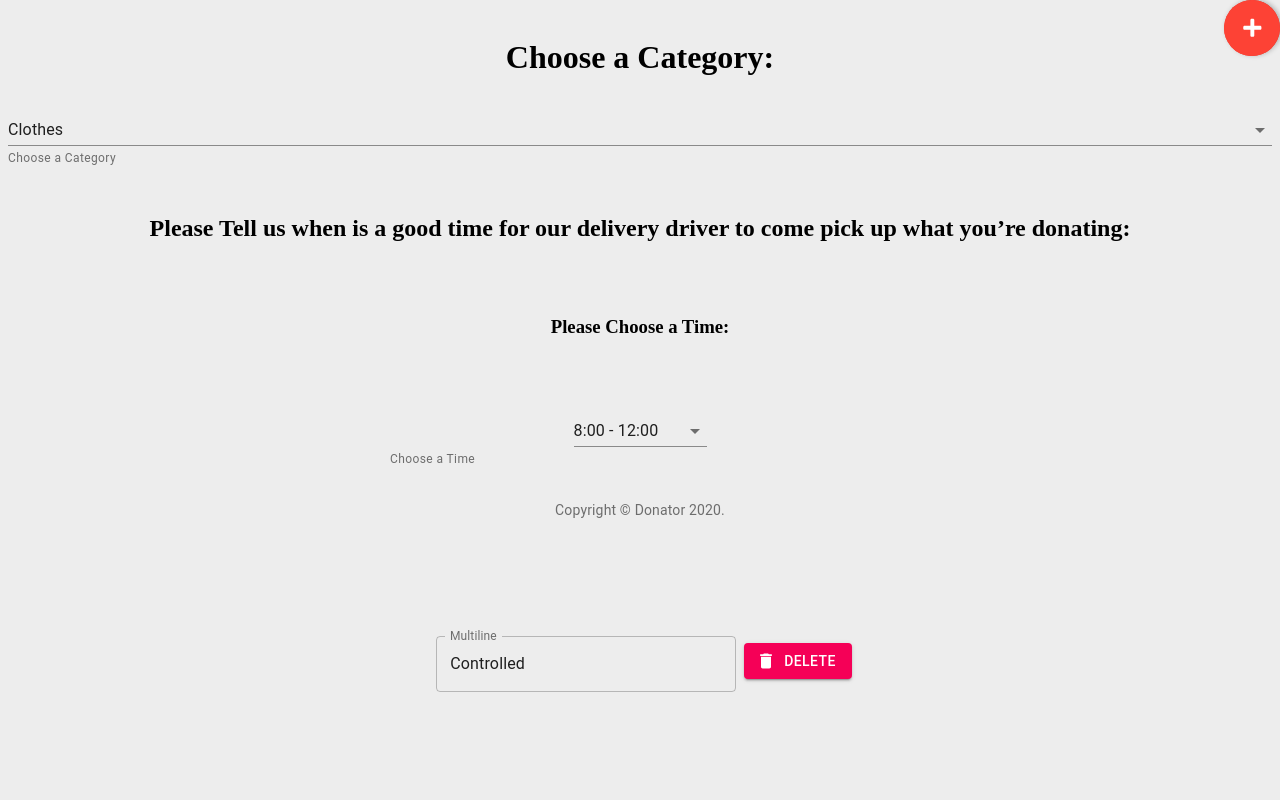
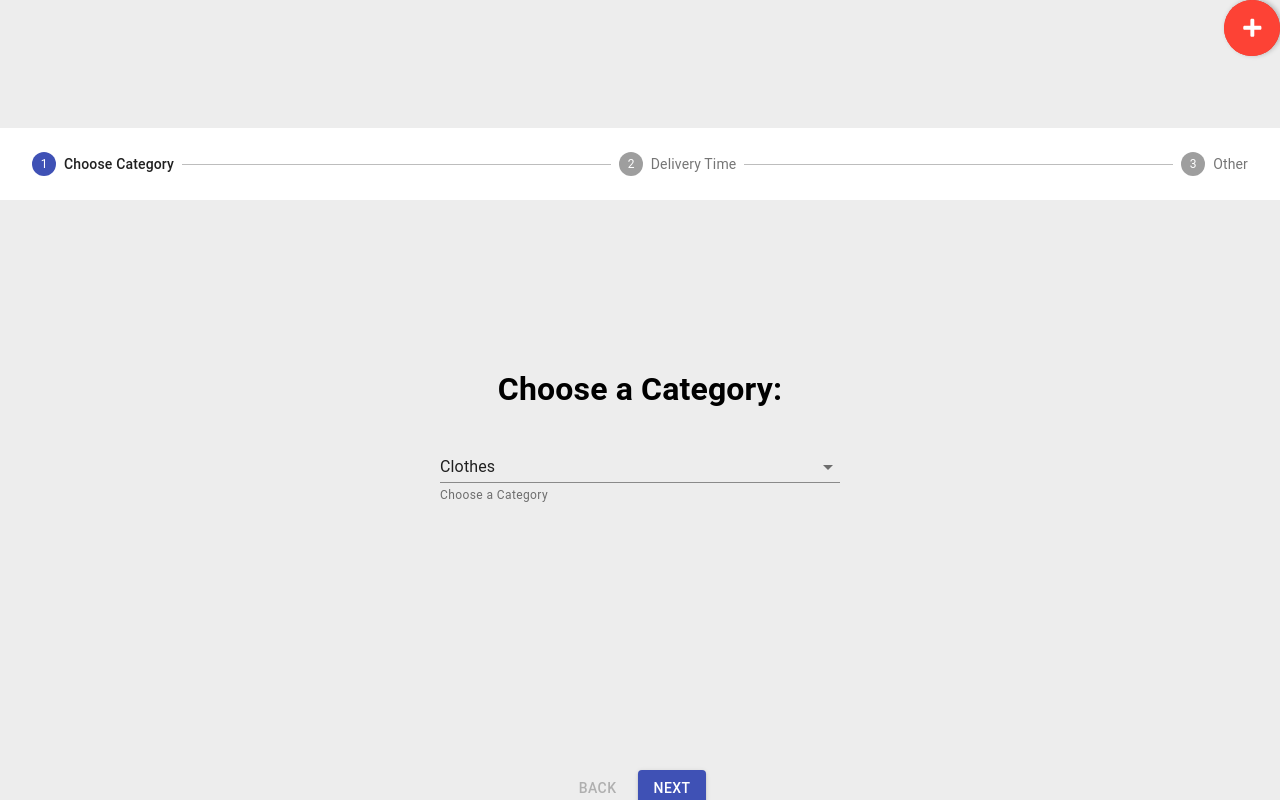
Before and after one commit to FACN8/Donator, a React (Create React App) app: page /DonationPage in a window 1280 px wide. Shown: the top 800 px of the page. Built offline with nearby package versions, Linux system fonts and the light colour scheme; no server answers.

Commit message:
Adds Stepper, and revamped the donation page

```diff
--- a/src/components/DeliveryTime/index.jsx
+++ b/src/components/DeliveryTime/index.jsx
@@ -4,15 +4,17 @@ import FormHelperText from "@material-ui/core/FormHelperText";
 import FormControl from "@material-ui/core/FormControl";
 import NativeSelect from "@material-ui/core/NativeSelect";
 
-
 const useStyles = makeStyles(theme => ({
   formControl: {
     margin: theme.spacing(1),
     minWidth: 500,
-    top: 50
+    top: 20
   },
   selectEmpty: {
     marginTop: theme.spacing(2)
+  },
+  chooseTime: {
+    marginLeft: 165
   }
 }));
 
@@ -27,38 +29,37 @@ function DeliveryTime() {
       ...state,
       [name]: event.target.value
     });
-}
+  };
 
   return (
     <div>
-          <br/>
+      <br />
       <h2>
-          Please Tell us when is a good time for our delivery driver to come
-          pick up what you’re donating:
+        Please Tell us when is a good time for our delivery driver to come pick
+        up what you’re donating:
       </h2>
-        <br/>
-        <br/>
-        <h3>Please Choose a Time:</h3>
+      <br />
+      <br />
       <FormControl className={classes.formControl}>
         <div className="timeSelect">
+          <FormHelperText className={classes.chooseTime}>
+            Please Choose Time
+          </FormHelperText>
           <NativeSelect>
-            className={classes.selectEmpty}
+            label="Please Choose Time" className={classes.selectEmpty}
             value={state.time}
-            name="time"
-            onChange={handleChange("time")}
-          >
+            name="time" onChange={handleChange("time")}>
             <option value="" disabled>
-              Please Choose
+              Please Choose Time
             </option>
             <option value={10}>8:00 - 12:00</option>
             <option value={20}>14:00 - 18:00</option>
             <option value={30}>Other</option>
           </NativeSelect>
         </div>
-          <FormHelperText>Choose a Time</FormHelperText>
       </FormControl>
     </div>
   );
-  };
+}
 
 export default DeliveryTime;
--- a/src/components/DonationDropDown/index.jsx
+++ b/src/components/DonationDropDown/index.jsx
@@ -7,7 +7,7 @@ import NativeSelect from "@material-ui/core/NativeSelect";
 const useStyles = makeStyles(theme => ({
   formControl: {
     margin: theme.spacing(1),
-    minWidth: 200,
+    width: 400,
     display: "flex",
   },
   selectEmpty: {
--- a/src/components/DonationOther/index.jsx
+++ b/src/components/DonationOther/index.jsx
@@ -10,17 +10,18 @@ const useStyles = makeStyles(theme => ({
     "& .MuiTextField-root": {
       margin: theme.spacing(1),
       width: 300,
-      top: 200
+      top: 100
     }
   },
   button: {
-    top: 215,
+    top: 115,
   }
 }));
 
 function DonationOther() {
   const classes = useStyles();
-  const [value, setValue] = React.useState("Controlled");
+  const [value, setValue] = React.useState("");
+
   const handleChange = event => {
     setValue(event.target.value);
   };
@@ -34,12 +35,13 @@ function DonationOther() {
       <form className={classes.root} noValidate autoComplete="off">
         <TextField
           id="outlined-multiline-flexible"
-          label="Multiline"
+          label="Other"
           multiline
           rowsMax="8"
           value={value}
           onChange={handleChange}
           variant="outlined"
+          placeholder="Please Specify Donation"
         />
 
         <Button
--- /dev/null
+++ b/src/components/StepperDonation/index.jsx
@@ -0,0 +1,118 @@
+import React from 'react';
+import { makeStyles } from '@material-ui/core/styles';
+import Stepper from '@material-ui/core/Stepper';
+import Step from '@material-ui/core/Step';
+import StepLabel from '@material-ui/core/StepLabel';
+import Button from '@material-ui/core/Button';
+import Typography from '@material-ui/core/Typography';
+import DonationOther from '../DonationOther';
+import DropDown from '../DonationDropDown';
+import DeliveryTime from '../DeliveryTime';
+import { Link } from "react-router-dom";
+
+const useStyles = makeStyles(theme => ({
+  root: {
+    width: '100%',
+    marginTop: '10%'
+  },
+  button: {
+    marginRight: theme.spacing(1),
+    marginTop: '20%',
+    marginBottom: '30%'
+  },
+  instructions: {
+    marginTop: theme.spacing(15),
+    marginBottom: theme.spacing(1),
+  },
+}));
+
+function getSteps() {
+  return ['Choose Category', 'Delivery Time', 'Other'];
+}
+
+function getStepContent(step) {
+  switch (step) {
+    case 0:
+      return <DropDown/>;
+    case 1:
+      return <DeliveryTime/>;
+    case 2:
+      return <DonationOther/>;
+    default:
+      return 'Unknown step';
+  }
+}
+
+export default function StepperDonation() {
+  const classes = useStyles();
+  const [activeStep, setActiveStep] = React.useState(0);
+  const [skipped, setSkipped] = React.useState(new Set());
+  const steps = getSteps();
+
+  const handleNext = () => {
+    let newSkipped = skipped;
+
+    setActiveStep(prevActiveStep => prevActiveStep + 1);
+    setSkipped(newSkipped);
+  };
+
+  const handleBack = () => {
+    setActiveStep(prevActiveStep => prevActiveStep - 1);
+  };
+
+
+  const handleReset = () => {
+    setActiveStep(0);
+  };
+
+  return (
+    <div className={classes.root}>
+      <Stepper activeStep={activeStep}>
+        {steps.map((label, index) => {
+          const stepProps = {};
+          const labelProps = {};
+
+          return (
+            <Step key={label} {...stepProps}>
+              <StepLabel {...labelProps}>{label}</StepLabel>
+            </Step>
+          );
+        })}
+      </Stepper>
+      <div>
+        {activeStep === steps.length ? (
+          <div>
+            <Typography className={classes.instructions}>
+              <h1><center>Thank You we'll be in contact with you shortly!</center></h1>
+            </Typography>
+            <Button variant="contained" color="primary" onClick={handleReset} className={classes.button}>
+              Reset
+            </Button>
+            <Link style={{textDecoration: 'none'}} to='/'>
+            <Button variant="contained" color="primary" className={classes.button}>
+              Go Home
+            </Button>
+            </Link>
+          </div>
+        ) : (
+          <div>
+            <Typography className={classes.instructions}>{getStepContent(activeStep)}</Typography>
+            <div>
+              <Button disabled={activeStep === 0} onClick={handleBack} className={classes.button}>
+                Back
+              </Button>
+              <Button
+                variant="contained"
+                color="primary"
+                onClick={handleNext}
+                className={classes.button}
+              >
+                {activeStep === steps.length - 1 ? 'Finish' : 'Next'}
+              </Button>
+            </div>
+          </div>
+        )}
+      </div>
+    </div>
+  );
+}
--- a/src/screens/DonationPage/index.jsx
+++ b/src/screens/DonationPage/index.jsx
@@ -1,8 +1,6 @@
 import React from "react";
-import DropDown from "../../components/DonationDropDown";
 import DefaultHeader from "../../components/DefaultHeader";
-import DeliveryTime from "../../components/DeliveryTime";
-import DonationOther from "../../components/DonationOther"
+import StepperDonation from "../../components/StepperDonation"
 import './style.css'
 
 function DonationPage() {
@@ -12,9 +10,7 @@ function DonationPage() {
       <DefaultHeader />
       <div>
         <center>
-          <DropDown />
-          <DeliveryTime />
-          <DonationOther />
+        <StepperDonation/>
         </center>
       </div>
     </React.Fragment>
```
Also changed, not shown: 1 other file (tests, documents, lock files or other folders). Lines whose indentation alone changed are shown as unchanged.
